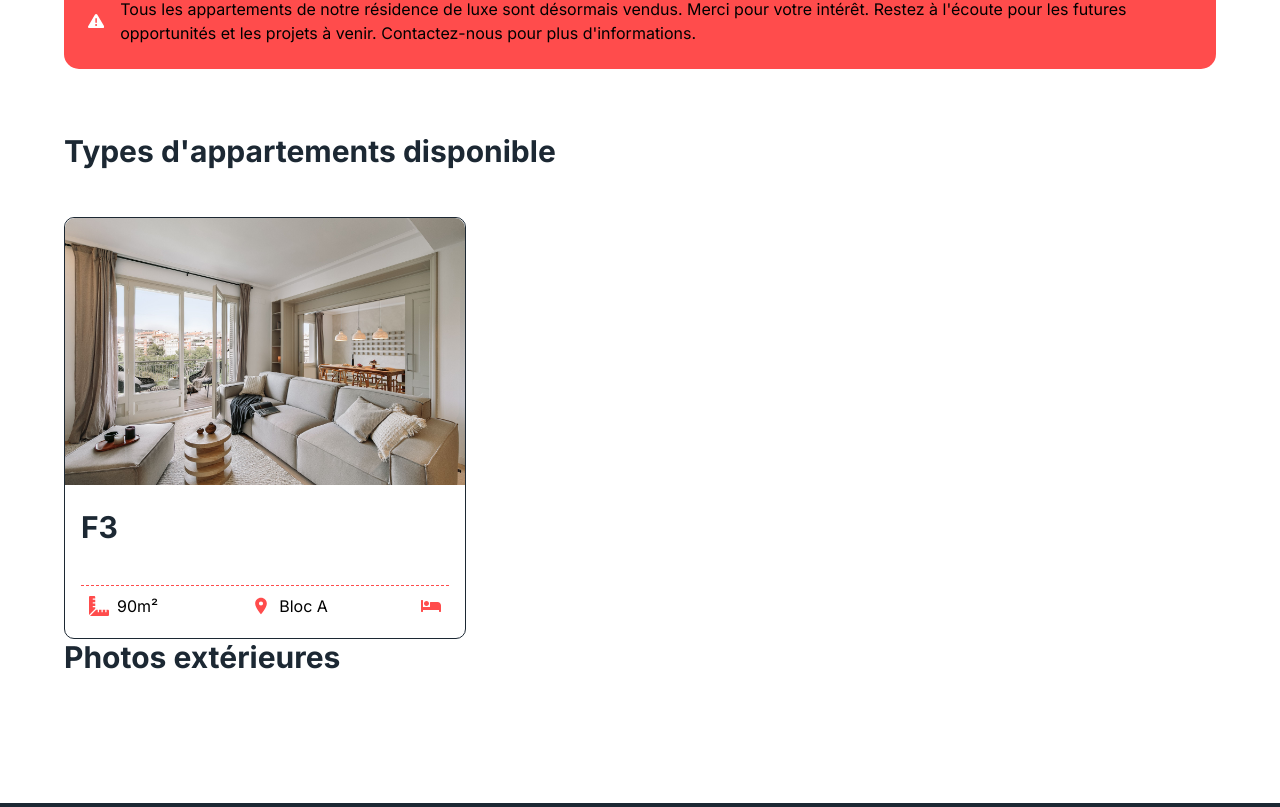
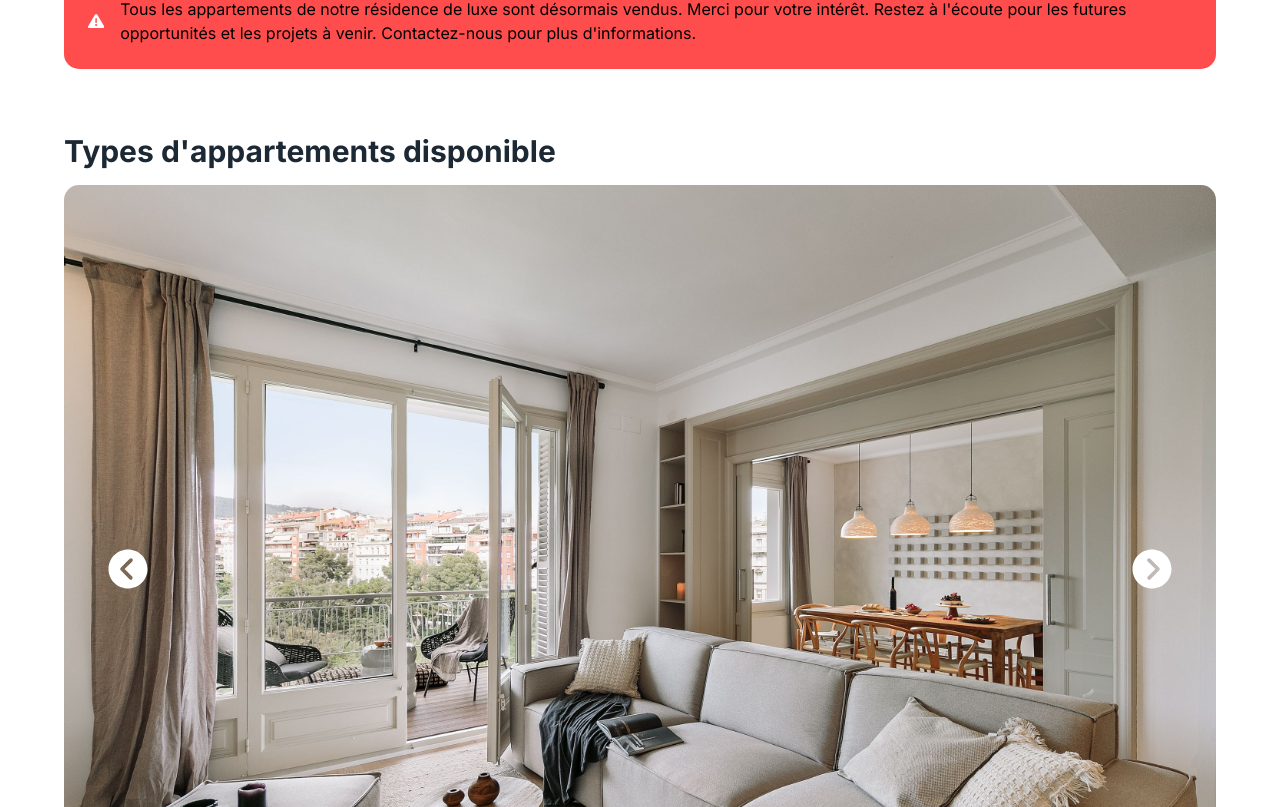
Before and after one commit to zarouri-illes/promotion-immobili-re-kamel-daoud, a Next.js app: page /erriche-1 in a window 1280 px wide. Shown: the part 653-1460 px from the top of the page. Built offline with nearby package versions, Linux system fonts and the light colour scheme.

Commit message:
created the card component

```diff
--- a/app/components/Card.jsx
+++ b/app/components/Card.jsx
@@ -1,17 +1,24 @@
 import React from "react";
+import { Carousel } from "./const";
 
 const appp = {
   title: "",
   floors: "1,2,3,4",
+  surface: 5,
+  location: "",
+  description: "",
+  images:[""]
 };
 
 const Card = (props) => {
   return (
     <div>
-      <div></div>
+      <div>
+        <Carousel slides={props.slides} />
+      </div>
 
       <div>
-        <h1></h1>
+        <h1>f3</h1>
         <ul>
           <li></li>
         </ul>
--- a/app/erriche-1/page.jsx
+++ b/app/erriche-1/page.jsx
@@ -4,6 +4,7 @@ import { Title } from "../components/const";
 import { FaRulerCombined, FaBed } from "react-icons/fa";
 import { MdPlace } from "react-icons/md";
 import { Situation, Carousel } from "../components/const";
+import Card from "../components/Card";
 
 const page = () => {
   const slides = ["/riche1/pic2.jpg", "/riche1/pic3.jpg"];
@@ -15,11 +16,15 @@ const page = () => {
     appa: [
       {
         name: "F3",
-        price: "",
+        price: 45644,
         surface: "90m²",
-        image: "/riche2/appa/f3.jpg",
+        image: [
+          "/riche2/appa/f3.jpg",
+          "/riche2/appa/f3.jpg",
+          "/riche2/appa/f3.jpg",
+        ],
         alt: "F3 bouira",
-        place: "Bloc A",
+        floor: 2,
       },
     ],
   };
@@ -43,48 +48,10 @@ const page = () => {
         <div>
           <Title title="Types d'appartements disponible" miniTitle="" />
 
-          <div className="pt-8">
-            <div className="flex gap-4  flex-wrap">
-              {details.appa.map((item, index) => (
-                <div
-                  className="space-y-6 border-[1px] rounded-[10px] border-secondary"
-                  key={index}
-                >
-                  <img
-                    src={item.image}
-                    alt={item.alt}
-                    className="w-[400px] rounded-t-[10px]"
-                  />
-
-                  <div className="px-4">
-                    <h1 className="text-primary font-bold text-xl">
-                      {item.price}
-                    </h1>
-                    <h2 className="text-3xl text-secondary font-bold">
-                      {item.name}
-                    </h2>
-
-                    <div className="mt-10 pb-3 border-t-[1px] flex justify-between border-dashed border-primary">
-                      <div className="flex gap-2 p-2 items-center">
-                        <FaRulerCombined className="text-primary text-xl" />
-                        {item.surface}
-                      </div>
-                      <div className="flex gap-2 p-2 items-center">
-                        <MdPlace className="text-primary text-xl" />
-                        {item.place}
-                      </div>
-                      <div className="flex gap-2 p-2 items-center">
-                        <FaBed className="text-primary  text-xl" /> {item.rooms}
-                      </div>
-                    </div>
-                  </div>
-                </div>
-              ))}
-            </div>
-          </div>
+          {details.appa.map((item) => {
+            return <Card slides={item.image} />;
+          })}
         </div>
-
-        <Title title="Photos extérieures" miniTitle="" />
       </section>
     </div>
   );
```
